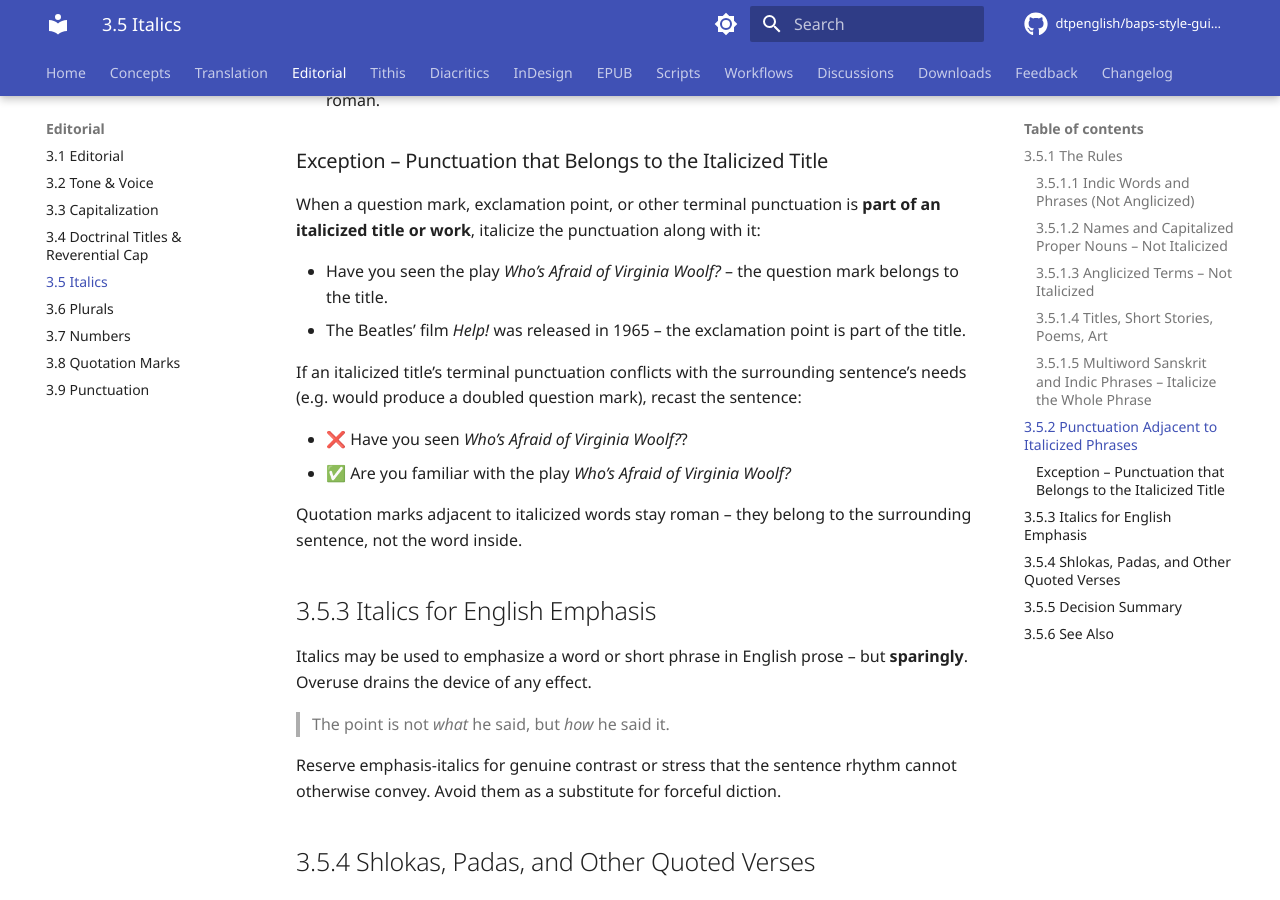
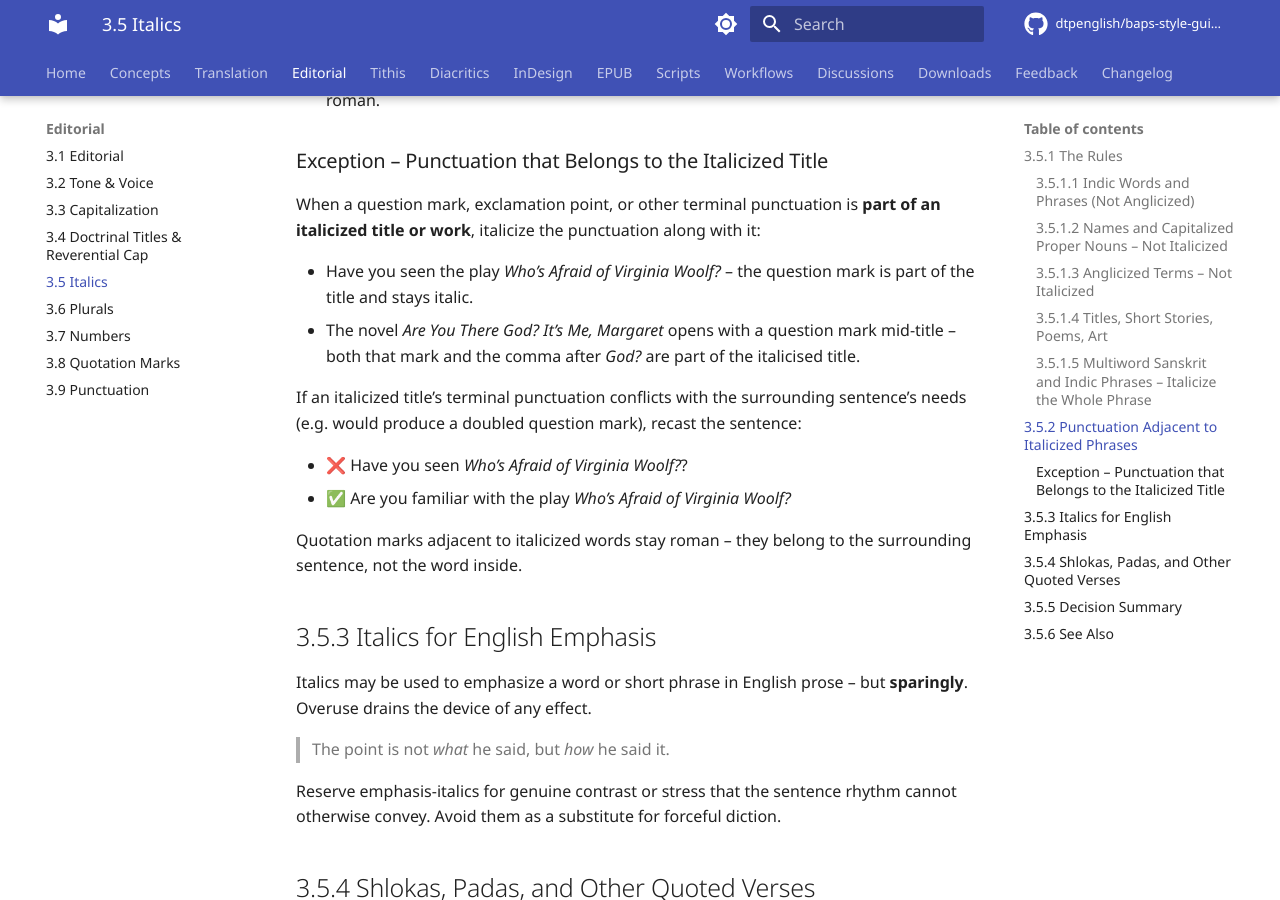
Before and after one commit to dtpenglish/baps-style-guide, an MkDocs documentation site: the page built from docs/editorial/italics.md, in a window 1280 px wide and 900 px high, scrolled down 2544 px. Built offline with MkDocs 1.6.1 and Material for MkDocs 9.7.7, drawn with Linux system fonts in a browser that asks for light colours; comment, search, counter and statistics services are not loaded; the version menu is left out.

Commit message:
3.5.2 Exception: clearer second example
The 'Beatles' film Help!' example didn't really clarify the rule
- Help! is ambiguous between a title and an exclamation, and the
  ! sat at the boundary between italics and roman without a clear
  illustrative point.

Replaced with 'Are You There God? It's Me, Margaret' - a title
with mid-string punctuation (question mark + comma) where it's
unambiguous that those marks are part of the italicised title
and stay italic.

Kept the first example (Who's Afraid of Virginia Woolf?) which
already demonstrates the basic rule cleanly.

Co-Authored-By: Claude Opus 4.7 (1M context) <noreply@anthropic.com>

```diff
--- a/docs/editorial/italics.md
+++ b/docs/editorial/italics.md
@@ -73,8 +73,8 @@ The default rule: punctuation appears in the same font as the **surrounding text
 ### Exception – Punctuation that Belongs to the Italicized Title
 When a question mark, exclamation point, or other terminal punctuation is **part of an italicized title or work**, italicize the punctuation along with it:
 
-- Have you seen the play *Who's Afraid of Virginia Woolf?* – the question mark belongs to the title.
-- The Beatles' film *Help!* was released in 1965 – the exclamation point is part of the title.
+- Have you seen the play *Who's Afraid of Virginia Woolf?* – the question mark is part of the title and stays italic.
+- The novel *Are You There God? It's Me, Margaret* opens with a question mark mid-title – both that mark and the comma after *God?* are part of the italicised title.
 
 If an italicized title's terminal punctuation conflicts with the surrounding sentence's needs (e.g. would produce a doubled question mark), recast the sentence:
 
```
